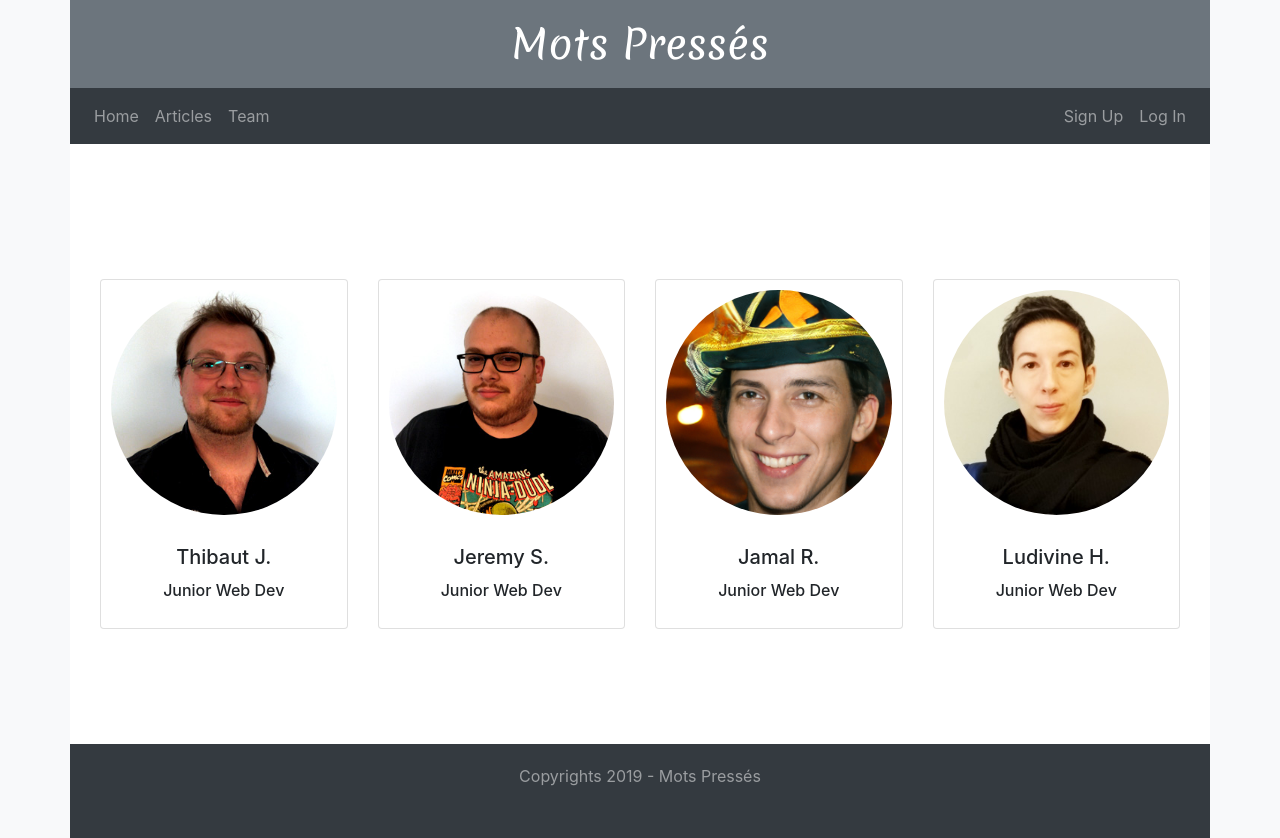
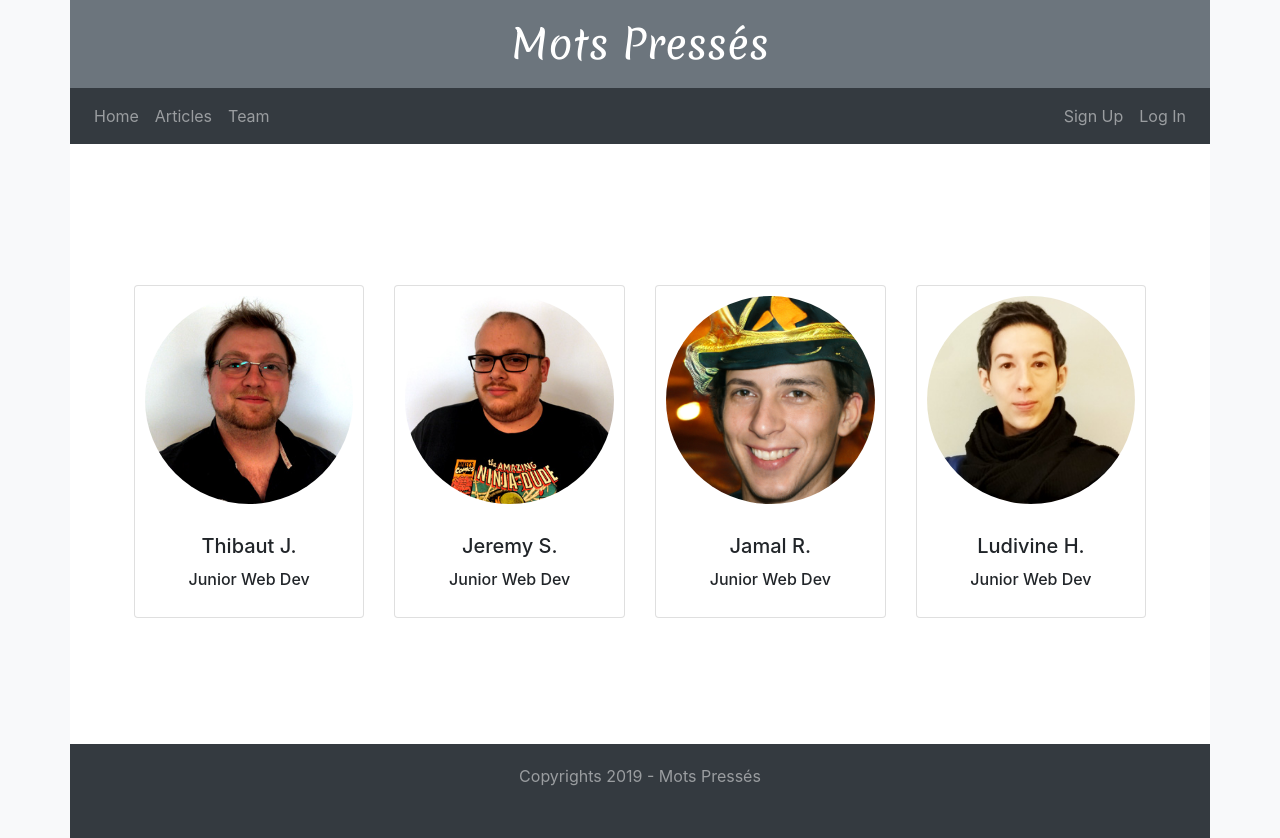
Before and after one commit to scalajeremy/blog-php, a PHP site: template src/View/common/team.twig in a window 1280 px wide. Run offline with PHP 8.4, Linux system fonts and the light colour scheme; the template is opened without the code that fills it, so the values that code supplies are empty; some libraries are stand-ins or nearby versions.

Commit message:
Fix team page

```diff
--- a/public/css/master.css
+++ b/public/css/master.css
@@ -9,12 +9,8 @@ body {
 .container {
   padding: 0; }
 
-.card-deck {
-  margin-left: 0;
-  margin-right: 0;
-  padding-left: 15px;
-  padding-right: 15px;
-  padding-top: 20px; }
+.team-member-container {
+  margin-top: 15px; }
 
 .card-container {
   margin-top: 15px; }
--- a/src/View/common/team.twig
+++ b/src/View/common/team.twig
@@ -1,8 +1,9 @@
 {% extends '/common/common.twig' %}
 
 {% block content %}
-  <div class="team-content d-flex justify-content-center align-items-center">
-    <div class="card-deck team-card">
+  <div class="team-content row justify-content-center align-items-center">
+    <div class="team-card row col-11">
+      <div class="team-member-container col-lg-3">
         <div class="card team-member">
           <img class="card-img-top team-member-img" src="./images/ThibautJ.jpg" alt="Card image cap">
           <div class="card-body">
@@ -10,6 +11,9 @@
             <h6 class="card-author team-job">Junior Web Dev</h6>
           </div>
         </div>
+      </div>
+
+      <div class="team-member-container col-lg-3">
         <div class="card team-member">
           <img class="card-img-top team-member-img" src="./images/JeremyS.jpg" alt="Card image cap">
           <div class="card-body">
@@ -17,6 +21,9 @@
             <h6 class="card-author team-job">Junior Web Dev</h6>
           </div>
         </div>
+      </div>
+
+      <div class="team-member-container col-lg-3">
         <div class="card team-member">
           <img class="card-img-top team-member-img" src="./images/Jamal.jpeg" alt="Card image cap">
           <div class="card-body">
@@ -24,6 +31,9 @@
             <h6 class="card-author team-job">Junior Web Dev</h6>
           </div>
         </div>
+      </div>
+
+      <div class="team-member-container col-lg-3">
         <div class="card team-member">
           <img class="card-img-top team-member-img" src="./images/LudivineH.jpg" alt="Card image cap">
           <div class="card-body">
@@ -33,4 +43,5 @@
         </div>
       </div>
     </div>
+  </div>
 {% endblock %}
--- a/src/View/index.twig
+++ b/src/View/index.twig
@@ -10,7 +10,7 @@
           <div class="card-body">
             <h5 class="card-title title">{{ article['title'] }}</h5>
             <h6 class="card-author author">By {{ article['username'] }}</h6>
-            <p class="card-text content">{{ article['content'] }}</p>
+            <div class="card-text content">{{ article['content'] }}</div>
             <a href="#" class="btn btn-dark">Read More</a>
           </div>
         </div>
--- a/src/scss/master.scss
+++ b/src/scss/master.scss
@@ -12,12 +12,8 @@ body {
   padding: 0;
 }
 
-.card-deck {
-  margin-left: 0;
-  margin-right: 0;
-  padding-left: 15px;
-  padding-right: 15px;
-  padding-top: 20px;
+.team-member-container {
+  margin-top: 15px;
 }
 
 .card-container {
```
Also changed, not shown: src/View/common/articles.twig (+6 -1 lines). Lines whose indentation alone changed are shown as unchanged.
